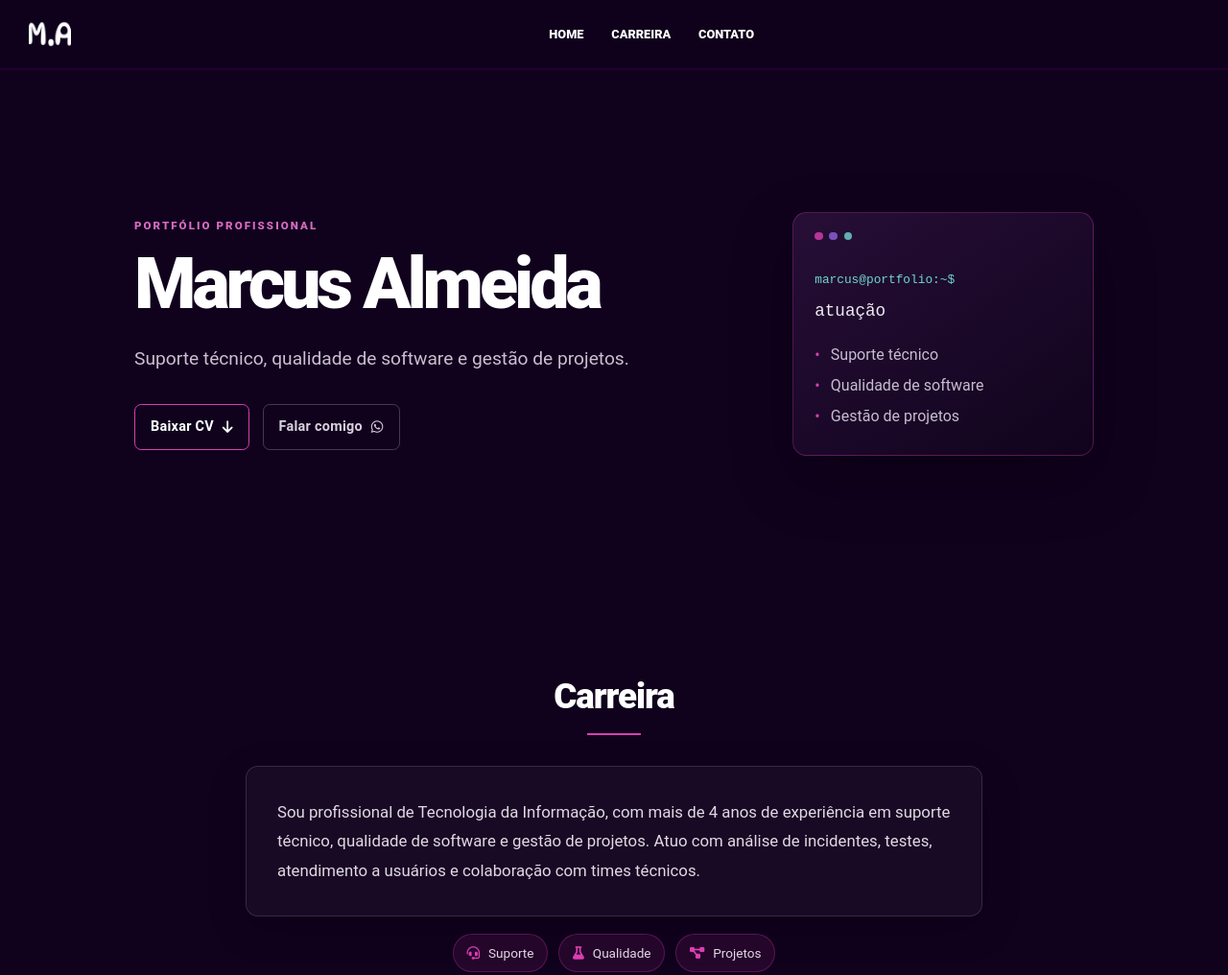
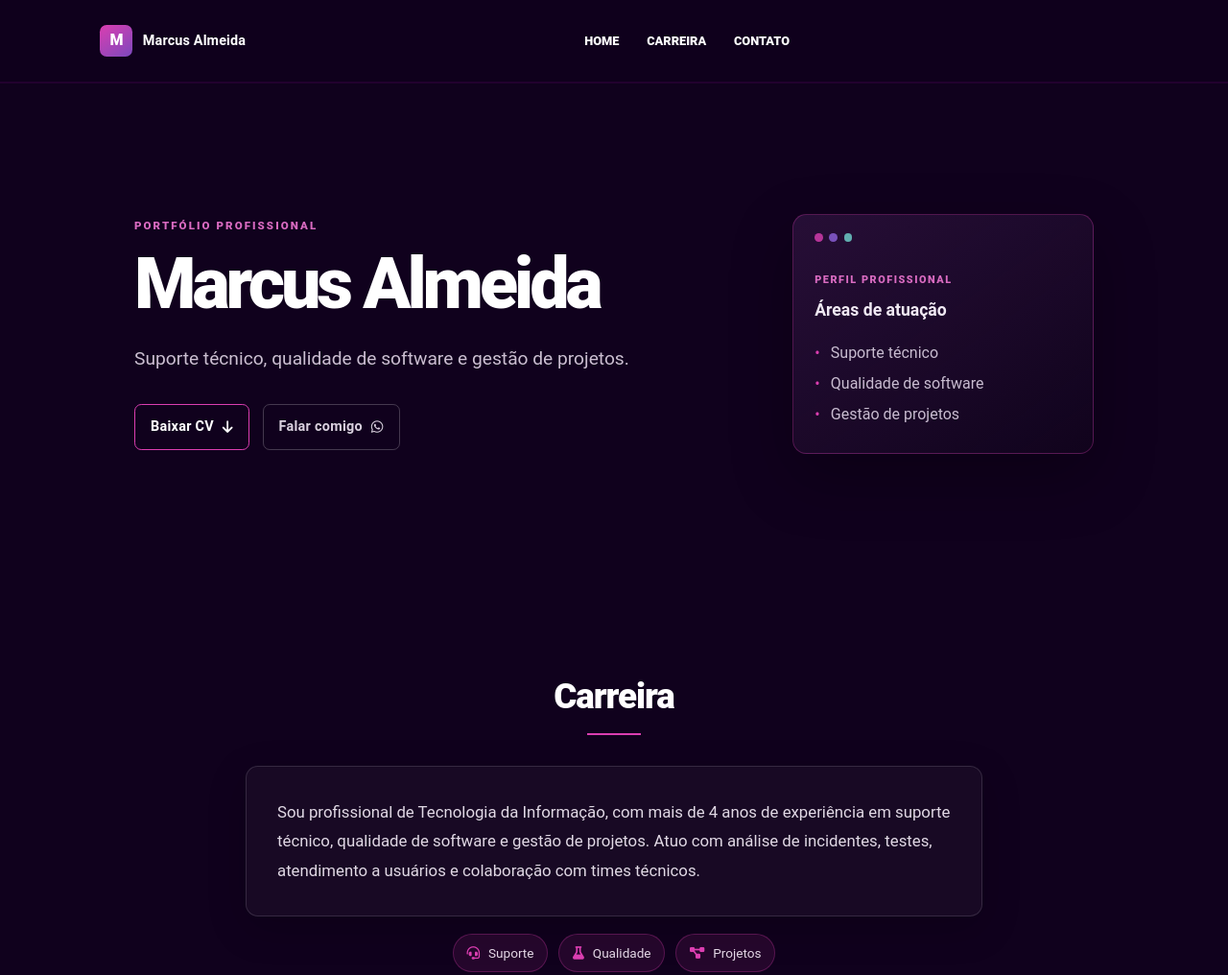
Before and after one commit to SilvaMarcus/mypage, a plain HTML site: page index.html in a window 1280 px wide. Shown: the top 1016 px of the page at 96% size. Drawn offline with nearby package versions, Linux system fonts and the light colour scheme.

Commit message:
Refina marca e navegação do portfólio

```diff
--- a/index.html
+++ b/index.html
@@ -16,10 +16,10 @@
      <!-- FontAwesome -->
      <script src="https://kit.fontawesome.com/1d90a45ab7.js" crossorigin="anonymous"></script>
      <!-- Arquivos CSS -->
-     <link rel="stylesheet" href="styles/header.css?v=88075dd">
-     <link rel="stylesheet" href="styles/main.css?v=88075dd">
-     <link rel="stylesheet" href="styles/portfolio.css?v=88075dd">
-     <link rel="stylesheet" href="styles/contact.css?v=88075dd">
+     <link rel="stylesheet" href="styles/header.css?v=menu-20260930">
+     <link rel="stylesheet" href="styles/main.css?v=menu-20260930">
+     <link rel="stylesheet" href="styles/portfolio.css?v=menu-20260930">
+     <link rel="stylesheet" href="styles/contact.css?v=menu-20260930">
 </head>
 
 <body id="home-body">
@@ -27,9 +27,10 @@
      <header id="header">
           <nav class="navbar navbar-expand-lg fixed-top ">
                <div class="container-fluid">
-                    <div class="navbar-brand">
-                         <img id="logo" src="imagens/m.a.png" alt="logo-vini_dev">
-                    </div>
+                    <a class="navbar-brand brand" href="#" aria-label="Início - Marcus Almeida">
+                         <span class="brand-mark">M</span>
+                         <span class="brand-name">Marcus Almeida</span>
+                    </a>
                     <button class="navbar-toggler collapsed" type="button" data-bs-toggle="collapse"
                          data-bs-target="#navbarNav" aria-controls="navbarNav" aria-expanded="false"
                          aria-label="Toggle navigation">
@@ -69,8 +70,8 @@
                </div>
                <div class="hero-panel" aria-hidden="true">
                     <div class="panel-top"><span></span><span></span><span></span></div>
-                    <p class="panel-path">marcus@portfolio:~$</p>
-                    <p class="panel-command">atuação</p>
+                    <p class="panel-path">PERFIL PROFISSIONAL</p>
+                    <p class="panel-command">Áreas de atuação</p>
                     <ul><li>Suporte técnico</li><li>Qualidade de software</li><li>Gestão de projetos</li></ul>
                </div>
           </section>
--- a/styles/header.css
+++ b/styles/header.css
@@ -120,3 +120,64 @@ a:active{
 .dropdown-item{
      color: #ffff;
 }
+
+/* Marca e navegação */
+.navbar .container-fluid {
+     margin: 0 auto;
+     max-width: 1120px;
+     padding: .6rem 1.5rem;
+}
+
+.brand {
+     align-items: center;
+     color: #fff;
+     display: inline-flex;
+     gap: .7rem;
+     margin: 0;
+     text-decoration: none;
+}
+
+.brand-mark {
+     align-items: center;
+     background: linear-gradient(145deg, #db3eb1, #7c49bd);
+     border-radius: .45rem;
+     color: #fff;
+     display: inline-flex;
+     font-size: 1rem;
+     font-weight: 900;
+     height: 2.1rem;
+     justify-content: center;
+     letter-spacing: -.08em;
+     width: 2.1rem;
+}
+
+.brand-name {
+     font-size: .9rem;
+     font-weight: 700;
+     letter-spacing: .01em;
+}
+
+.nav-link {
+     padding: .55rem .15rem;
+     position: relative;
+}
+
+.nav-link::after {
+     background: #db3eb1;
+     bottom: .2rem;
+     content: "";
+     height: 2px;
+     left: .15rem;
+     position: absolute;
+     transform: scaleX(0);
+     transform-origin: left;
+     transition: transform .2s ease;
+     width: calc(100% - .3rem);
+}
+
+.nav-link:hover::after { transform: scaleX(1); }
+
+@media (max-width: 576px) {
+     .navbar .container-fluid { padding: .55rem 1rem; }
+     .brand-name { display: none; }
+}
--- a/styles/main.css
+++ b/styles/main.css
@@ -110,6 +110,6 @@
 .button-secondary:hover { background-color: rgba(255, 255, 255, .1); border-color: rgba(255, 255, 255, .45); }
 .hero-panel { background: linear-gradient(145deg, rgba(40, 15, 56, .95), rgba(17, 4, 29, .8)); border: 1px solid rgba(219, 62, 177, .3); border-radius: .9rem; box-shadow: 0 1.5rem 4rem rgba(0, 0, 0, .28); padding: 1.2rem 1.4rem 1.5rem; }
 .panel-top { display: flex; gap: .4rem; }.panel-top span { width: .55rem; height: .55rem; border-radius: 50%; background: #db3eb1; opacity: .8; }.panel-top span:nth-child(2) { background: #8e63dd; }.panel-top span:nth-child(3) { background: #70d7cf; }
-.panel-path { color: #70d7cf; font-family: monospace; font-size: .8rem; margin: 2rem 0 .6rem; }.panel-command { color: #f0e9f3; font-family: monospace; font-size: 1.1rem; margin: 0; }.hero-panel ul { color: #c8bcd0; line-height: 2; list-style: none; margin: 1rem 0 0; padding: 0; }.hero-panel li::before { color: #db3eb1; content: "•"; margin-right: .7rem; }
+.panel-path { color: #d96bc1; font-size: .68rem; font-weight: 800; letter-spacing: .14em; margin: 2rem 0 .6rem; }.panel-command { color: #f0e9f3; font-size: 1.1rem; font-weight: 700; margin: 0; }.hero-panel ul { color: #c8bcd0; line-height: 2; list-style: none; margin: 1rem 0 0; padding: 0; }.hero-panel li::before { color: #db3eb1; content: "•"; margin-right: .7rem; }
 .section-title { font-size: clamp(1.8rem, 3vw, 2.3rem); font-weight: 800; letter-spacing: -.03em; }.section-title::after { background: #db3eb1; border: 0; content: ""; display: block; height: 2px; margin: 1rem auto 0; width: 3.5rem; }
 @media (max-width: 768px) { .main { padding: 0 1.1rem 3rem; }.hero { grid-template-columns: 1fr; min-height: auto; padding: 7rem .5rem 3rem; }.hero-panel { max-width: 27rem; width: 100%; } }
```
